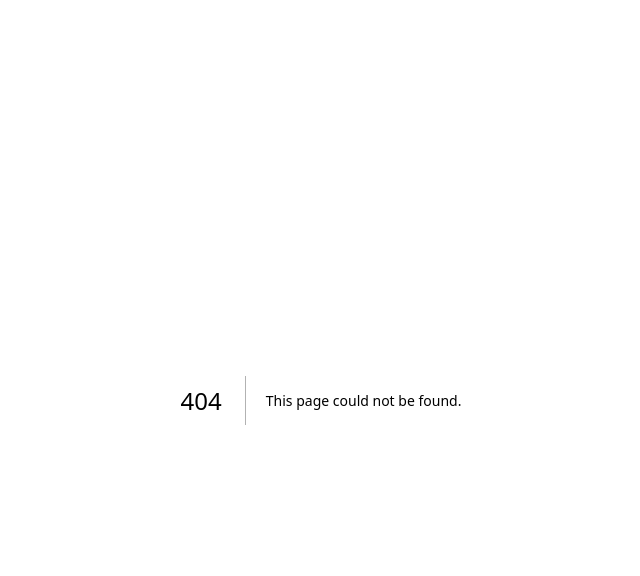
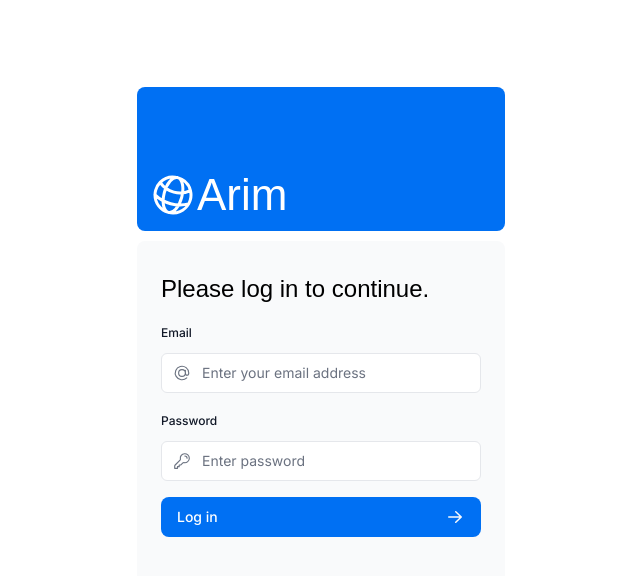
Before and after one commit to KabirAbdulkareem/nextjs-dashboard, a Next.js app: page /login in a window 1280 px wide. Before the commit this address had no page. Shown: the top 576 px of the page, without its empty margins (319-959 px from the left). Built offline with nearby package versions, Linux system fonts and the light colour scheme; a web font is replaced by a local one.

Commit message:
Add Authentication
The login pages was added, the authentication configuration was also added

```diff
--- /dev/null
+++ b/app/login/page.tsx
@@ -0,0 +1,17 @@
+import AcmeLogo from '@/app/ui/acme-logo';
+import LoginForm from '@/app/ui/login-form';
+
+export default function LoginPage() {
+  return (
+    <main className="flex items-center justify-center md:h-screen">
+      <div className="relative mx-auto flex w-full max-w-[400px] flex-col space-y-2.5 p-4 md:-mt-32">
+        <div className="flex h-20 w-full items-end rounded-lg bg-blue-500 p-3 md:h-36">
+          <div className="w-32 text-white md:w-36">
+            <AcmeLogo />
+          </div>
+        </div>
+        <LoginForm />
+      </div>
+    </main>
+  );
+}
```
Also changed, not shown: auth.config.ts (added, +21 -0 lines), middleware.ts (added, +9 -0 lines).
